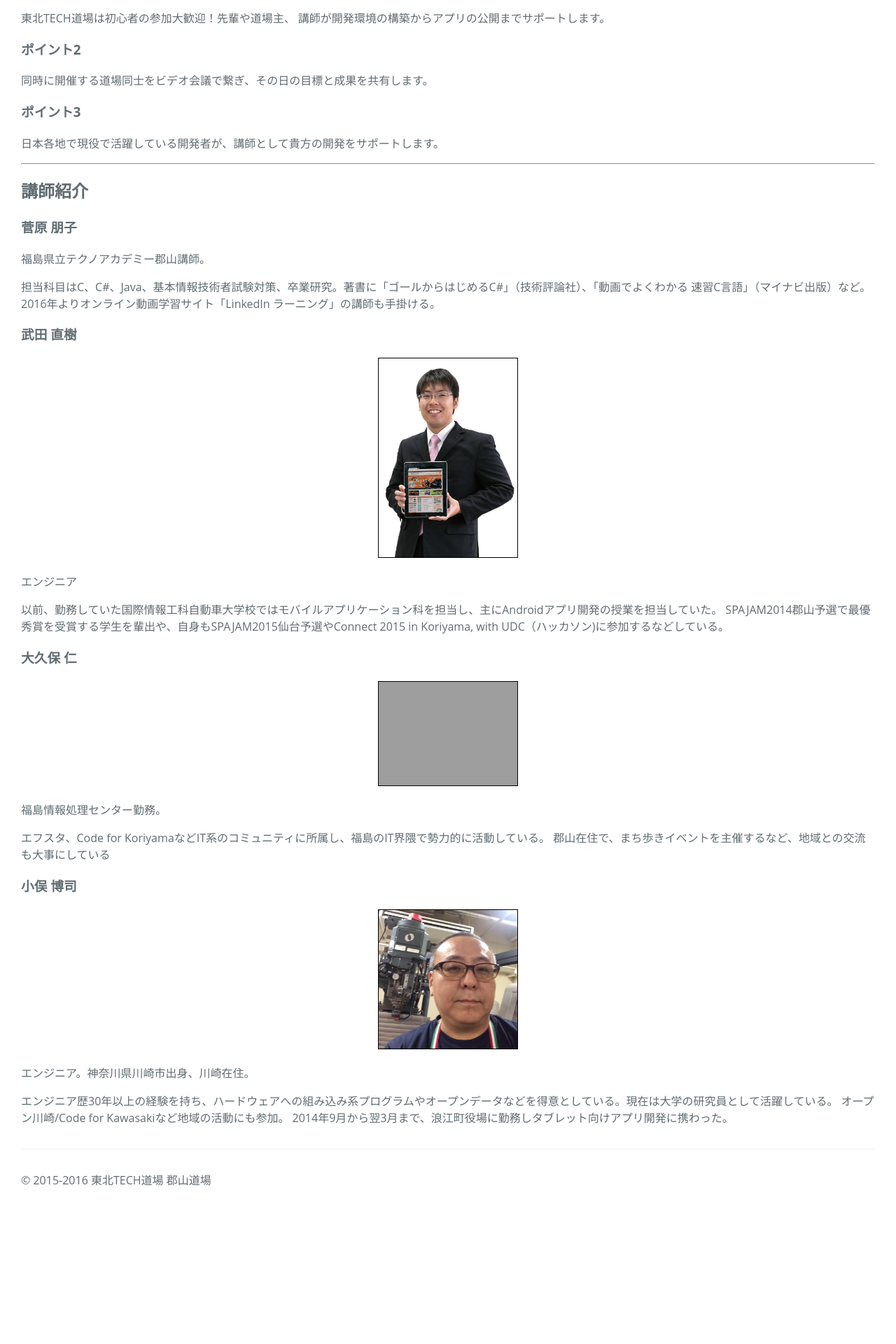
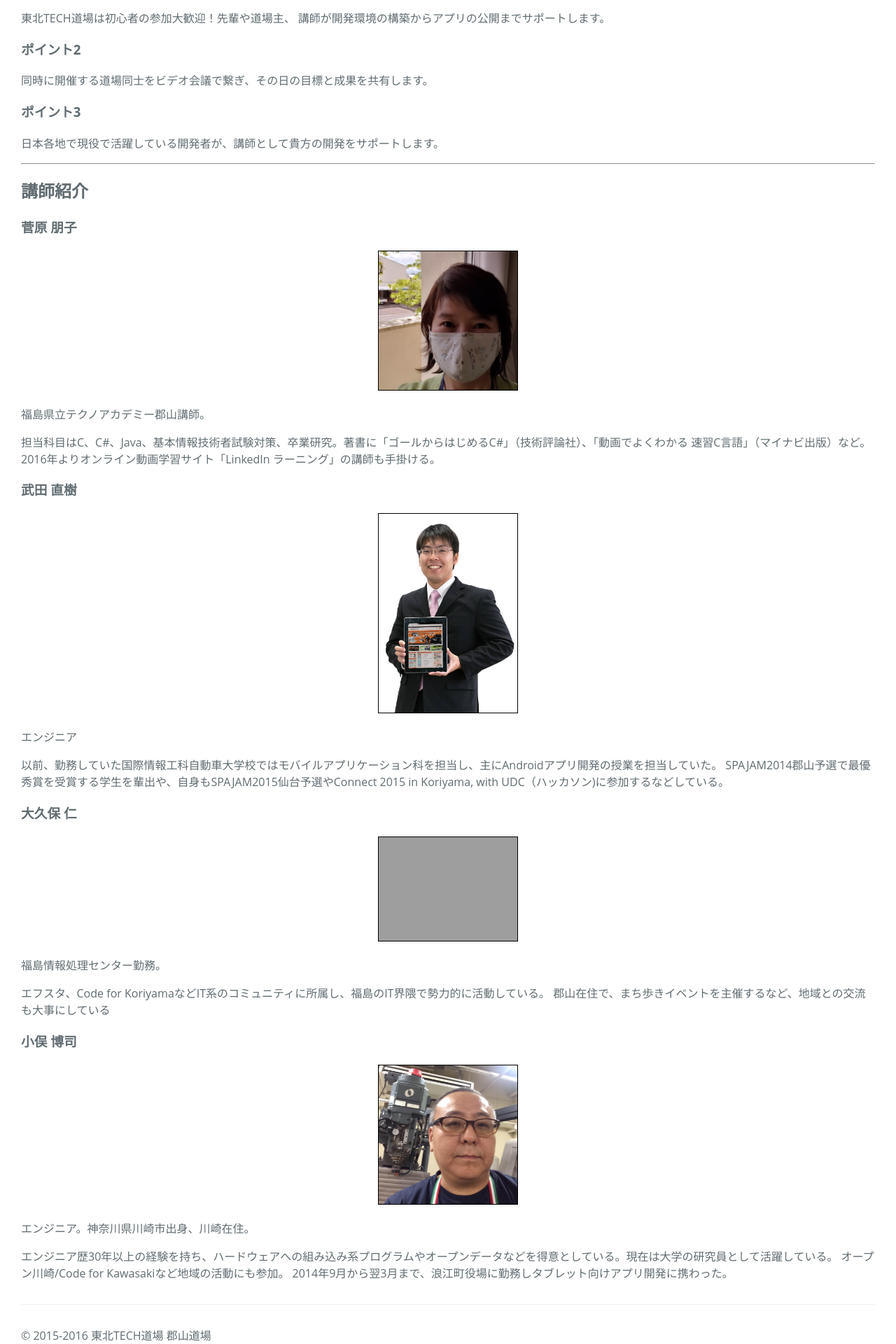
Before and after one commit to koriyamadojo/koriyamadojo.github.io, a Jekyll site: the page built from index.md, in a window 1280 px wide. Shown: the part 1204-3124 px from the top of the page at 70% size. Built offline with Jekyll 4.4.1, drawn with Linux system fonts in a browser that asks for light colours; before the commit the page ends 2902 px from its top, so only the background shows below that.

Commit message:
Add image photo of sugawara-san

```diff
--- a/index.md
+++ b/index.md
@@ -59,6 +59,10 @@ Google等の協力を得て、2012年10月に 仙台、石巻、滝沢の3会場
 
 ### 菅原 朋子
 
+<div class="member">
+ <img src="{{site.url}}/images/uploads/2021/04/95625991_2664962206949488_1995210989884145664_n.jpg">
+</div>
+
 福島県立テクノアカデミー郡山講師。
 
 担当科目はC、C#、Java、基本情報技術者試験対策、卒業研究。著書に「ゴールからはじめるC#」（技術評論社）、「動画でよくわかる 速習C言語」（マイナビ出版）など。2016年よりオンライン動画学習サイト「LinkedIn ラーニング」の講師も手掛ける。
```
Also changed, not shown: images/uploads/2021/04/95625991_2664962206949488_1995210989884145664_n.jpg (added).
